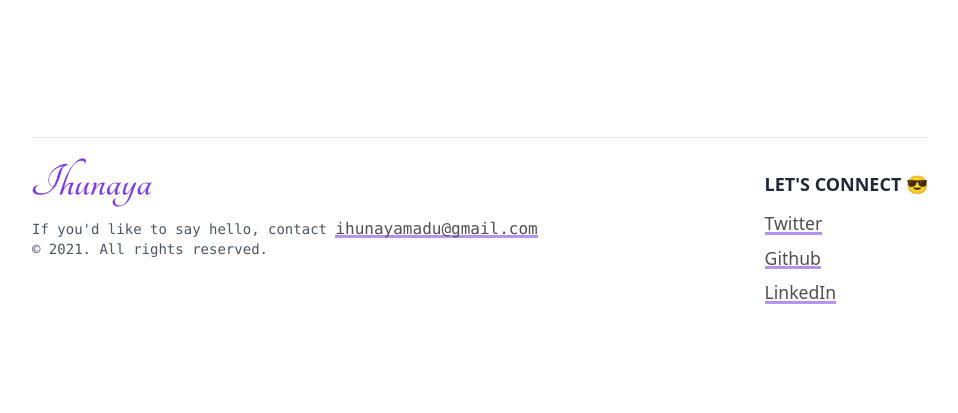
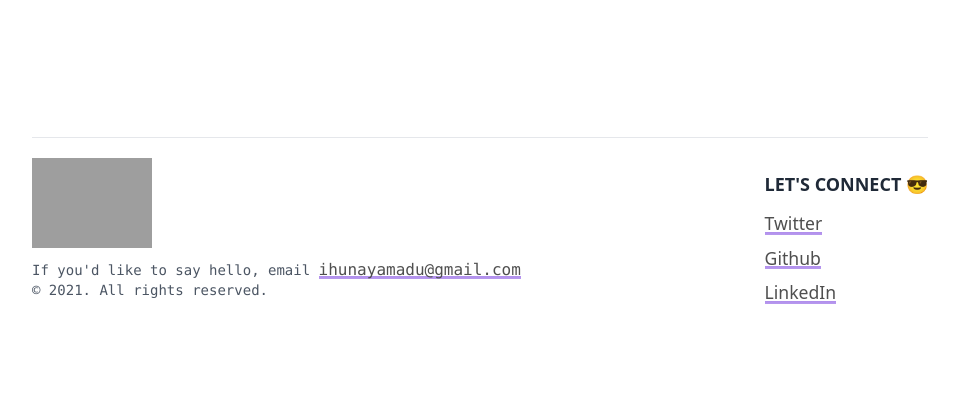
Before and after one commit to i-Mhyke/madumere-portfolio-hng, a Node project: template views/index.hbs in a window 1280 px wide. Shown: the part 3196-3609 px from the top of the page, without its empty margins (160-1118 px from the left). Run offline with Node 20 templates, Linux system fonts and the light colour scheme; the template is opened without the code that fills it, so the values that code supplies are empty; style sheets or scripts are compiled from the project's sources; some libraries are stand-ins or nearby versions; grey boxes are pictures that could not be loaded.

Commit message:
Minor update

```diff
--- a/views/index.hbs
+++ b/views/index.hbs
@@ -442,7 +442,7 @@
           <div class='flex flex-col mt-5 md:mt-0'>
             <img width='120' src='/images/icons/ihunaya.svg' alt='Ihunaya' />
             <p class='text-sm font-mono text-gray-600 mt-3'>If you'd like to say
-              hello, contact
+              hello, email
               <a href='mailto:ihunayamadu@gmail.com'><span
                   class='hover-effect email-link'
                 >ihunayamadu@gmail.com</span></a>
```
Also changed, not shown: public/images/icons/Ihunaya.svg (deleted).
